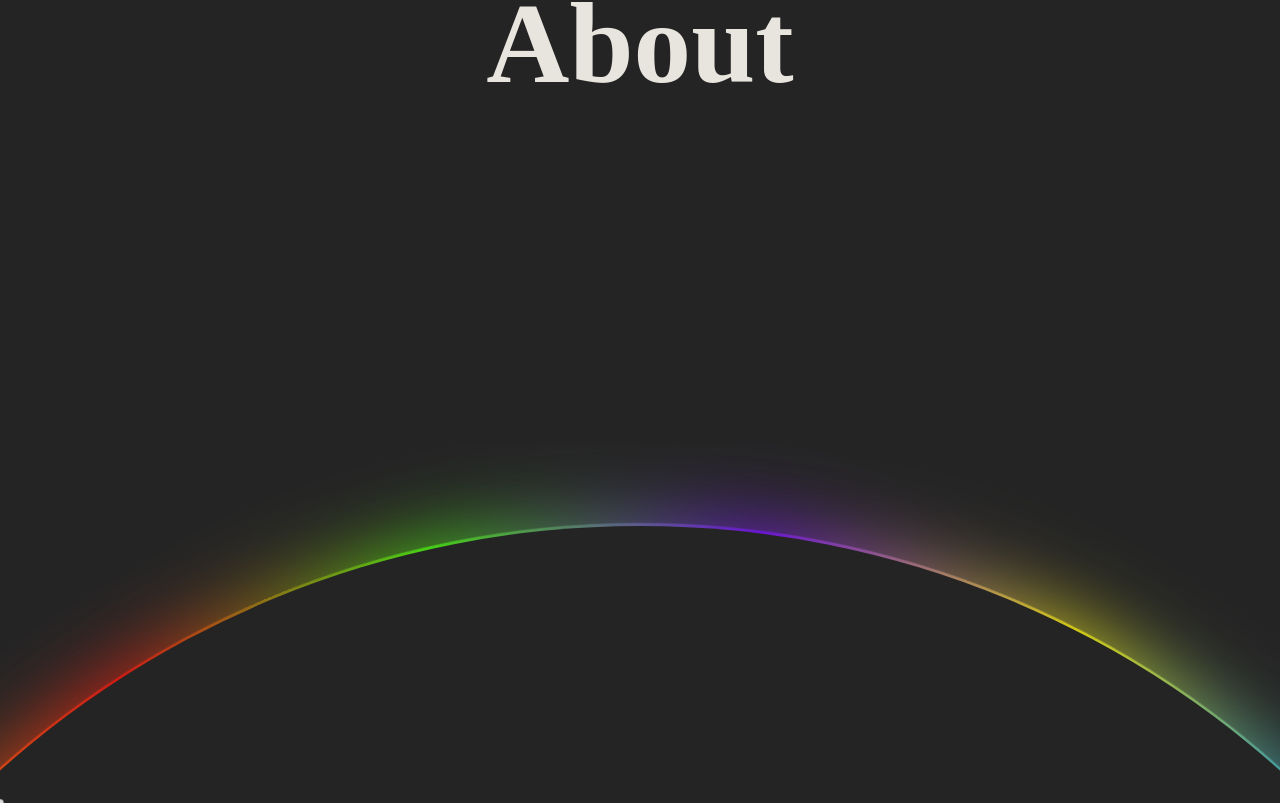
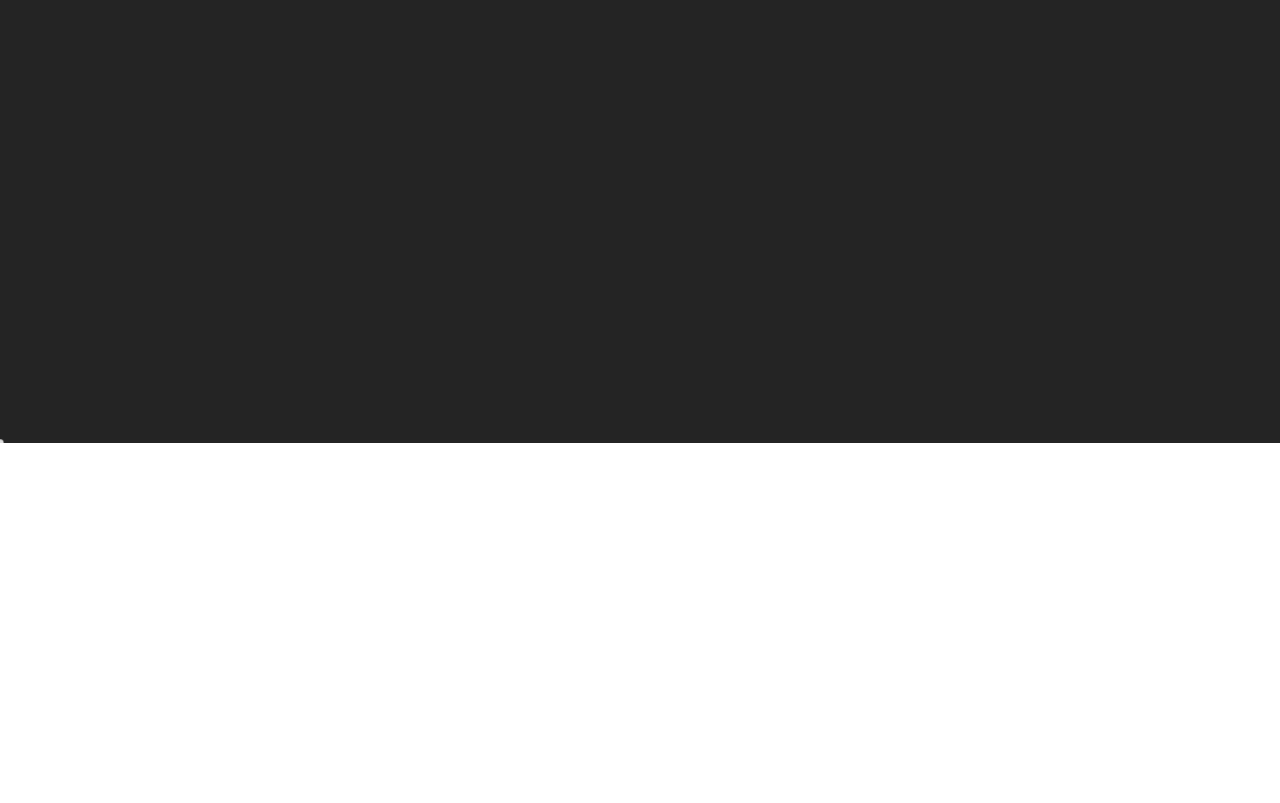
Before and after one commit to daoma90/portfolio, a Next.js app: page /about in a window 1280 px wide. Shown: the part 357-1160 px from the top of the page. After the commit the page ends 800 px from the top, so only its background shows below. Built offline with nearby package versions, Linux system fonts and the light colour scheme; a web font is replaced by a local one.

Commit message:
add fullpage.js

```diff
--- a/components/layout/Footer/glow/index.tsx
+++ b/components/layout/Footer/glow/index.tsx
@@ -3,11 +3,13 @@ import * as s from "./styles";
 
 const Footer = () => {
   return (
-    <s.Container>
-      <s.Glow />
-      <s.Border />
-      <s.Background />
-    </s.Container>
+    <div className="section">
+      <s.Container>
+        <s.Glow />
+        <s.Border />
+        <s.Background />
+      </s.Container>
+    </div>
   );
 };
 
--- a/components/layout/Footer/glow/styles.ts
+++ b/components/layout/Footer/glow/styles.ts
@@ -2,7 +2,7 @@ import { breakpoints } from "@/theme";
 import styled from "styled-components";
 
 export const Container = styled.footer`
-  height: 45vh;
+  height: 100vh;
   position: relative;
   overflow: hidden;
 
--- a/components/layout/index.tsx
+++ b/components/layout/index.tsx
@@ -6,6 +6,7 @@ import { useThemeContext } from "@/context/ThemeContext";
 import CustomCursor from "../library/atoms/CustomCursor";
 import dynamic from "next/dynamic";
 import Splash from "../library/atoms/Splash";
+import ReactFullpage from "@fullpage/react-fullpage";
 
 const DynamicFooter = dynamic(() => import("./Footer/glow"), { ssr: false });
 const DynamicCursor = dynamic(() => import("../library/atoms/CustomCursor"), { ssr: false });
@@ -20,9 +21,11 @@ const Layout: FC<LayoutProps> = ({ children }) => {
     <Theme themeString={theme}>
       <GlobalStyle />
       <Container>
-        <Header />
-        {children}
-        <DynamicFooter />
+        <ReactFullpage.Wrapper>
+          <Header />
+          {children}
+          {/* <DynamicFooter /> */}
+        </ReactFullpage.Wrapper>
       </Container>
       {/* <Splash /> */}
       <DynamicCursor />
--- a/components/library/molecules/GlowCard/styles.ts
+++ b/components/library/molecules/GlowCard/styles.ts
@@ -29,7 +29,7 @@ export const Card = styled.div`
   left: 0;
   right: 0;
   bottom: 0;
-  background: ${(props) => props.theme.colors.secondaryAccent};
+  background-color: ${(props) => props.theme.colors.secondaryAccent};
   z-index: 2;
   border-radius: 20px;
   display: flex;
--- a/components/library/organisms/GlowCards/index.tsx
+++ b/components/library/organisms/GlowCards/index.tsx
@@ -15,6 +15,7 @@ const GlowCards = () => {
   };
 
   return (
+    <div className="section">
       <s.Container ref={ref}>
         <s.TextContainer>
           <H2
@@ -106,6 +107,7 @@ const GlowCards = () => {
           </s.TextContainer>
         </s.Row>
       </s.Container>
+    </div>
   );
 };
 
--- a/components/library/organisms/GlowCards/styles.ts
+++ b/components/library/organisms/GlowCards/styles.ts
@@ -13,6 +13,7 @@ export const Container = styled.section`
   padding-left: ${(props) => props.theme.spacings.padding};
   padding-right: ${(props) => props.theme.spacings.padding};
   gap: 3rem;
+  transition: background-color, color, background;
 `;
 
 export const TextContainer = styled(m.div)`
--- a/components/library/organisms/MainHero/index.tsx
+++ b/components/library/organisms/MainHero/index.tsx
@@ -84,6 +84,7 @@ const MainHero = () => {
   };
 
   return (
+    <div className="section">
       <s.Container>
         <s.GreetingsRowContainer>
           {greetings.map((item, index) => {
@@ -134,6 +135,7 @@ const MainHero = () => {
         </s.RowContainer>
         <BodyRegular>{"(The site is under construction)"}</BodyRegular>
       </s.Container>
+    </div>
   );
 };
 
--- a/context/ThemeContext.tsx
+++ b/context/ThemeContext.tsx
@@ -38,7 +38,7 @@ export const ThemeProvider: FC<ThemeProviderProps> = ({ children }) => {
     if (document) {
       const body = document.querySelector("body");
       if (body) {
-        body.style.transition = `background-color ${utils.themeColorTransitionDuration}s linear, color ${utils.themeColorTransitionDuration}s linear`;
+        body.style.transition = `background-color, ${utils.themeColorTransitionDuration}s linear, color ${utils.themeColorTransitionDuration}s linear, background, ${utils.themeColorTransitionDuration}s linear`;
         setTimeout(() => {
           body.style.transition = "unset";
         }, 1000);
--- a/package.json
+++ b/package.json
@@ -9,6 +9,7 @@
     "lint": "next lint"
   },
   "dependencies": {
+    "@fullpage/react-fullpage": "^0.1.39",
     "@next/bundle-analyzer": "^13.4.3",
     "@types/node": "20.2.1",
     "@types/react": "18.2.6",
--- a/pages/_app.tsx
+++ b/pages/_app.tsx
@@ -5,6 +5,7 @@ import { ThemeProvider } from "@/context/ThemeContext";
 import { LazyMotion, domAnimation, AnimatePresence } from "framer-motion";
 import type { AppProps } from "next/app";
 import { Analytics } from "@vercel/analytics/react";
+import ReactFullpage from "@fullpage/react-fullpage";
 
 export default function App({ Component, pageProps, router }: AppProps) {
   console.log("app");
@@ -15,7 +16,10 @@ export default function App({ Component, pageProps, router }: AppProps) {
           <MenuProvider>
             <Layout>
               <AnimatePresence mode="wait">
-                <Component {...pageProps} key={router.pathname} />
+                <ReactFullpage
+                  scrollingSpeed={700}
+                  render={({ state }) => <Component {...pageProps} key={router.pathname} />}
+                />
               </AnimatePresence>
               <Analytics />
             </Layout>
--- a/pages/index.tsx
+++ b/pages/index.tsx
@@ -3,6 +3,8 @@ import GlowCards from "@/components/library/organisms/GlowCards";
 import MainHero from "@/components/library/organisms/MainHero";
 import Head from "next/head";
 import dynamic from "next/dynamic";
+import ReactFullpage from "@fullpage/react-fullpage";
+import Footer from "@/components/layout/Footer/glow";
 
 const DynamicPageTransition = dynamic(() => import("../components/library/atoms/PageTransition"), {
   ssr: false,
@@ -21,6 +23,7 @@ export default function Home() {
       <main style={{ flex: "1" }}>
         <MainHero />
         <GlowCards />
+        <Footer />
       </main>
       <DynamicPageTransition />
     </>
```
Also changed, not shown: 1 other file (tests, documents, lock files or other folders). Lines whose indentation alone changed are shown as unchanged.
